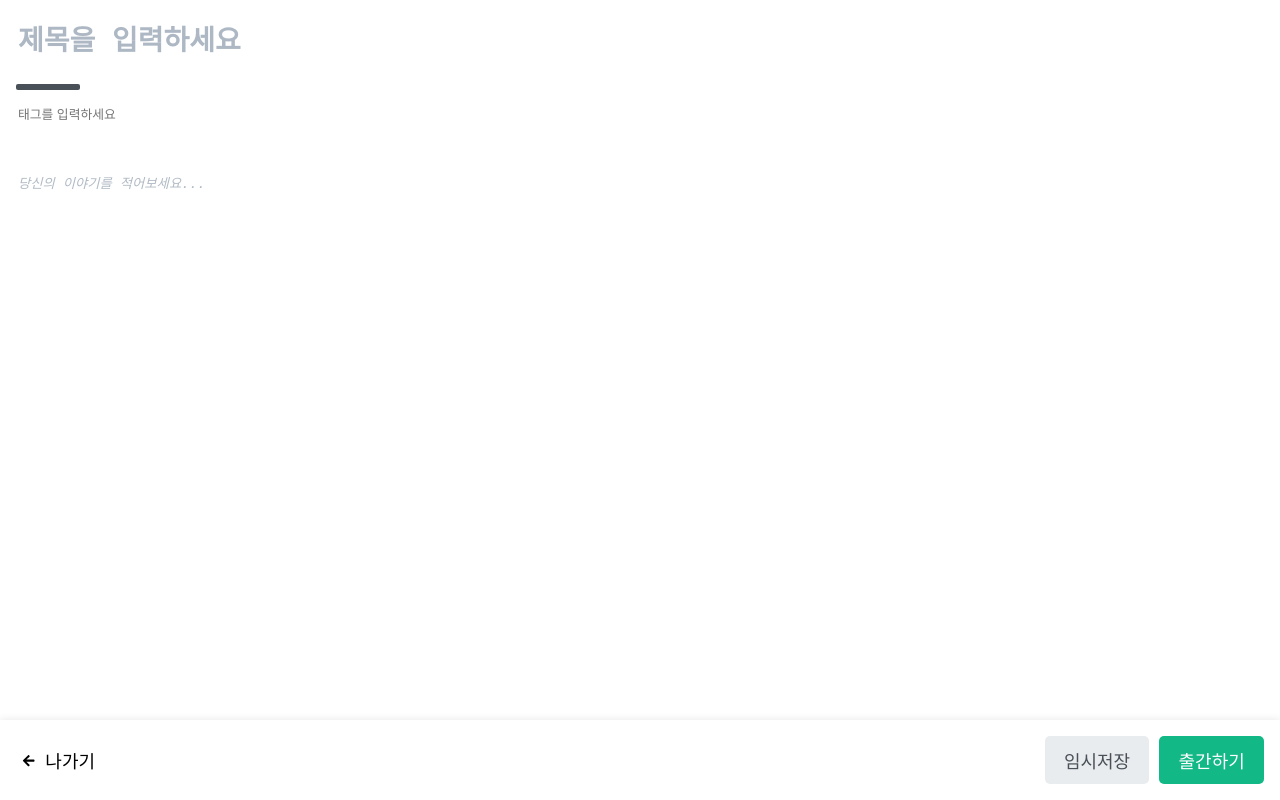
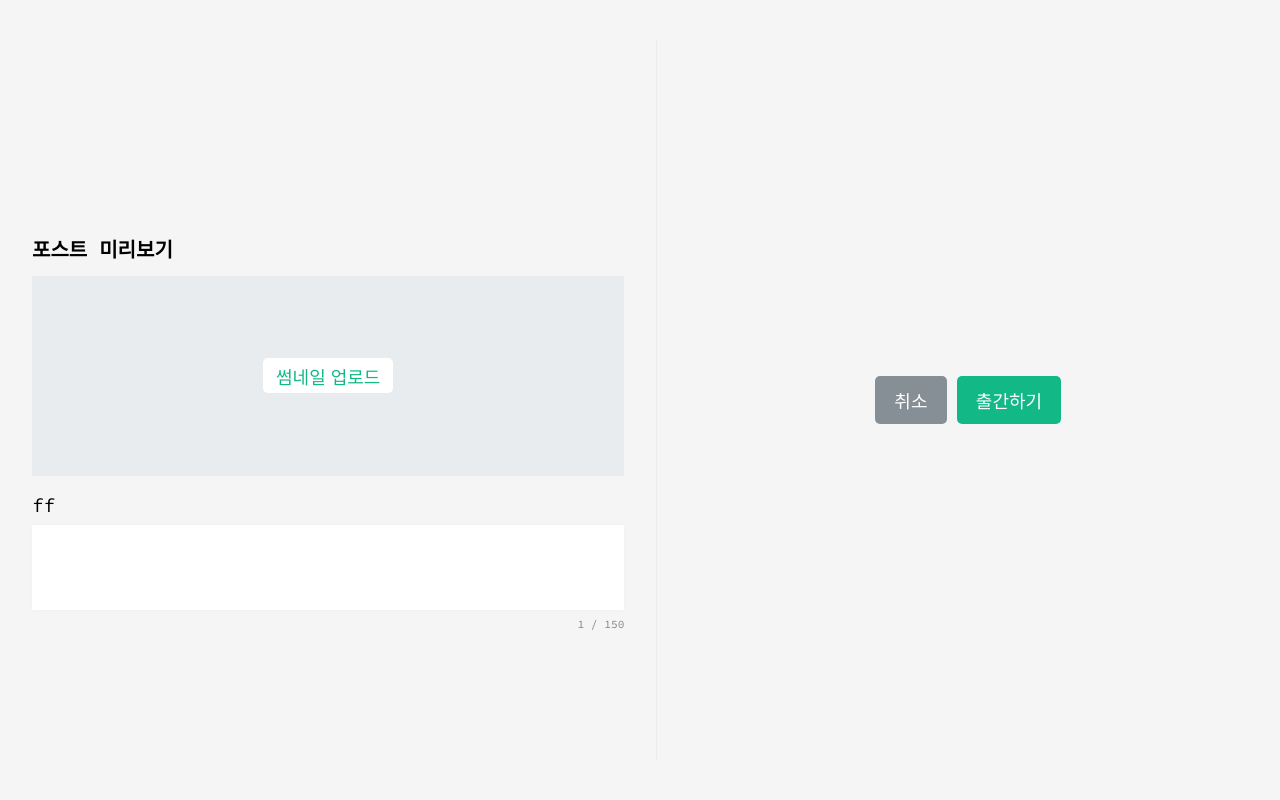
Before and after one commit to WE-SOPT-29th-Web-Part/Younyi-Kim, a React (Create React App) app in the folder Velog_Clone_React/: page /write in a window 1280 px wide. Built offline with nearby package versions, Linux system fonts and the light colour scheme.

Commit message:
feat:Velog React 출간페이지 스타일 추가

```diff
--- a/Velog_Clone_React/mock-api.json
+++ b/Velog_Clone_React/mock-api.json
@@ -66,6 +66,53 @@
       "thumbnail": "",
       "data": "",
       "date": "2021년 11월 10일"
+    },
+    {
+      "id": 6,
+      "title": "",
+      "body": "",
+      "summary": "요약입니다.",
+      "series": "",
+      "tags": [],
+      "thumbnail": "",
+      "data": "",
+      "date": "2021년 11월 10일"
+    },
+    {
+      "id": 7,
+      "title": "aa",
+      "body": "aa",
+      "summary": "요약입니다.",
+      "series": "",
+      "tags": [],
+      "thumbnail": "",
+      "data": "",
+      "date": "2021년 11월 10일"
+    },
+    {
+      "id": 8,
+      "title": "aa",
+      "body": "aa",
+      "summary": "요약입니다.",
+      "series": "",
+      "tags": [],
+      "thumbnail": "",
+      "data": "",
+      "date": "2021년 11월 10일"
+    },
+    {
+      "id": 9,
+      "title": "디자인 끗",
+      "body": "ㅇㅇㅇㅇㅇㅇ",
+      "summary": "요약입니다.",
+      "series": "",
+      "tags": [
+        "디자인",
+        "벨로그"
+      ],
+      "thumbnail": "",
+      "data": "",
+      "date": "2021년 11월 10일"
     }
   ]
 }
--- a/Velog_Clone_React/src/components/write/ArticleFooter.jsx
+++ b/Velog_Clone_React/src/components/write/ArticleFooter.jsx
@@ -1,7 +1,8 @@
 import React from "react";
 import styled from "styled-components";
 import { FaArrowLeft } from "react-icons/fa";
-const ArticleFooter = () => {
+import { Link } from "react-router-dom";
+const ArticleFooter = ({ setIsPublishScreen }) => {
     return (
         <StyledArticleFooter>
             <StyledFooterWrapper>
@@ -11,7 +12,9 @@ const ArticleFooter = () => {
                 </button>
                 <StyledSubmitButton>
                     <button>임시저장</button>
-                    <button>출간하기</button>
+                    <button onClick={() => setIsPublishScreen(true)}>
+                        출간하기
+                    </button>
                 </StyledSubmitButton>
             </StyledFooterWrapper>
         </StyledArticleFooter>
--- a/Velog_Clone_React/src/components/write/ArticleTags.jsx
+++ b/Velog_Clone_React/src/components/write/ArticleTags.jsx
@@ -30,6 +30,7 @@ export default ArticleTags;
 
 const StyledArticleTags = styled.div`
     padding: 0 1rem 2rem 1rem;
+    display: flex;
 
     & > input {
         color: rgb(52, 58, 64);
@@ -38,9 +39,24 @@ const StyledArticleTags = styled.div`
         flex-wrap: wrap;
         border: 0;
         outline: 0;
+        height: 1.5rem;
+        line-height: 1.5rem;
     }
 
     & > input::placeholder {
         font-size: 0.8rem;
     }
+
+    & > span {
+        height: 1.5rem;
+        line-height: 1.5rem;
+        font-size: 0.75rem;
+        border-radius: 0.75rem;
+        padding-left: 0.75rem;
+        padding-right: 0.75rem;
+        margin-right: 0.5rem;
+        margin-bottom: 0.5rem;
+        background: rgb(241, 243, 245);
+        color: rgb(12, 166, 120);
+    }
 `;
--- /dev/null
+++ b/Velog_Clone_React/src/components/write/publishScreen/Publish.jsx
@@ -0,0 +1,33 @@
+import React from "react";
+import PublishPreview from "./PublishPreview";
+import PublishSubmit from "./PublishSubmit";
+import styled from "styled-components";
+
+const Publish = ({
+    summary,
+    createArticle,
+    isPublishScreen,
+    setIsPublishScreen,
+}) => {
+    return (
+        <StyledRoot isPublishScreen={isPublishScreen}>
+            <PublishPreview handdle />
+            <PublishSubmit />
+        </StyledRoot>
+    );
+};
+
+export default Publish;
+
+const StyledRoot = styled.div`
+    position: fixed;
+    top: 0;
+    left: 0;
+    width: 100%;
+    height: 100%;
+    background: whitesmoke;
+    z-index: 20;
+    display: flex;
+    justify-content: center;
+    align-items: center;
+`;
--- /dev/null
+++ b/Velog_Clone_React/src/components/write/publishScreen/PublishPreview.jsx
@@ -0,0 +1,84 @@
+import React from "react";
+import styled from "styled-components";
+
+const PublishPreview = () => {
+    return (
+        <StyledPreview>
+            <h2>포스트 미리보기</h2>
+            <StyledImgUpload>
+                <button>썸네일 업로드</button>
+            </StyledImgUpload>
+            <StyledSummary>
+                <h3>ff</h3>
+                <textarea></textarea>
+                <StyledLenght>
+                    <span>1</span> / <span>150</span>
+                </StyledLenght>
+            </StyledSummary>
+        </StyledPreview>
+    );
+};
+
+export default PublishPreview;
+
+const StyledPreview = styled.div`
+    width: 100%;
+    height: 100%;
+    z-index: 20;
+    display: flex;
+    flex-direction: column;
+    align-items: flex-start;
+    justify-content: center;
+    padding: 2rem;
+
+    & > h2 {
+        font-size: 20px;
+        font-weight: bold;
+        margin-bottom: 1rem;
+    }
+`;
+
+const StyledImgUpload = styled.div`
+    display: flex;
+    align-items: center;
+    justify-content: center;
+    width: 100%;
+    height: 200px;
+    background-color: rgb(233, 236, 239);
+
+    & > button {
+        padding: 0.3rem 0.8rem;
+        border-radius: 5px;
+        font-size: 1.125rem;
+        border: 0;
+        outline: 0;
+        background: white;
+        color: rgb(18, 184, 134);
+    }
+`;
+
+const StyledSummary = styled.div`
+    width: 100%;
+    position: relative;
+    & > h3 {
+        font-size: 19px;
+        padding: 20px 0 10px 0;
+    }
+
+    & > textarea {
+        border: 0;
+        outline: 0;
+        resize: none;
+        height: 100%;
+        width: 100%;
+        box-shadow: rgb(0 0 0 / 3%) 0px 0px 4px 0px;
+    }
+`;
+
+const StyledLenght = styled.div`
+    position: absolute;
+    bottom: -70px;
+    right: 0;
+    font-size: 0.7rem;
+    color: rgb(133, 133, 133);
+`;
--- /dev/null
+++ b/Velog_Clone_React/src/components/write/publishScreen/PublishSubmit.jsx
@@ -0,0 +1,51 @@
+import React from "react";
+import styled from "styled-components";
+
+const PublishSubmit = () => {
+    return (
+        <StyledSubmit>
+            <div></div>
+            <button>취소</button>
+            <button>출간하기</button>
+        </StyledSubmit>
+    );
+};
+
+export default PublishSubmit;
+
+const StyledSubmit = styled.div`
+    height: 100%;
+    width: 100%;
+    display: flex;
+    justify-content: center;
+    align-items: center;
+    position: relative;
+
+    div {
+        position: absolute;
+        left: 0;
+        height: 90%;
+        width: 1px;
+        background: rgb(233, 236, 239);
+    }
+
+    button {
+        border: 0;
+        outline: 0;
+        cursor: pointer;
+        padding: 0.7rem 1.2rem;
+        border-radius: 5px;
+        font-size: 1.125rem;
+    }
+
+    & > button:nth-child(2) {
+        background: rgb(134, 142, 150);
+        color: white;
+        margin-right: 10px;
+    }
+
+    & > button {
+        background: rgb(18, 184, 134);
+        color: white;
+    }
+`;
--- a/Velog_Clone_React/src/pages/Write.jsx
+++ b/Velog_Clone_React/src/pages/Write.jsx
@@ -3,6 +3,7 @@ import ArticleTitle from "../components/write/ArticleTitle";
 import ArticleTags from "../components/write/ArticleTags";
 import ArticleBody from "../components/write/ArticleBody";
 import ArticleFooter from "../components/write/ArticleFooter";
+import Publish from "../components/write/publishScreen/Publish";
 import { client } from "../libs/api";
 import styled from "styled-components";
 
@@ -17,6 +18,8 @@ const Write = () => {
         thumbnail: "", // => 사진 업로드 다음 시간에
         data: "", // 과제(오늘 날짜 찍어주기)
     });
+
+    const [isPublishScreen, setIsPublishScreen] = useState(false);
 
     useEffect(() => {
         console.log(`articleData`, articleData);
@@ -38,6 +41,11 @@ const Write = () => {
         });
     };
 
+    const handleDataChange = (key, value) => {
+        const tempArticleData = { ...articleData };
+        tempArticleData[key] = value;
+        setArticleData(tempArticleData);
+    };
     const handlePost = async () => {
         await createArticle();
     };
@@ -51,8 +59,14 @@ const Write = () => {
                 setArticleData={setArticleData}
             />
             <ArticleBody setArticleData={setArticleData} />
-            <ArticleFooter />
-            {/* <button onClick={handlePost}>POST</button> */}
+            <ArticleFooter setIsPublishScreen={setIsPublishScreen} />
+            <Publish
+                summary={articleData.summary}
+                handleDataChange={handleDataChange}
+                createArticle={createArticle}
+                isPublishScreen={isPublishScreen}
+                setIsPublishScreen={setIsPublishScreen}
+            />
         </StyledWriteWrapper>
     );
 };
```
